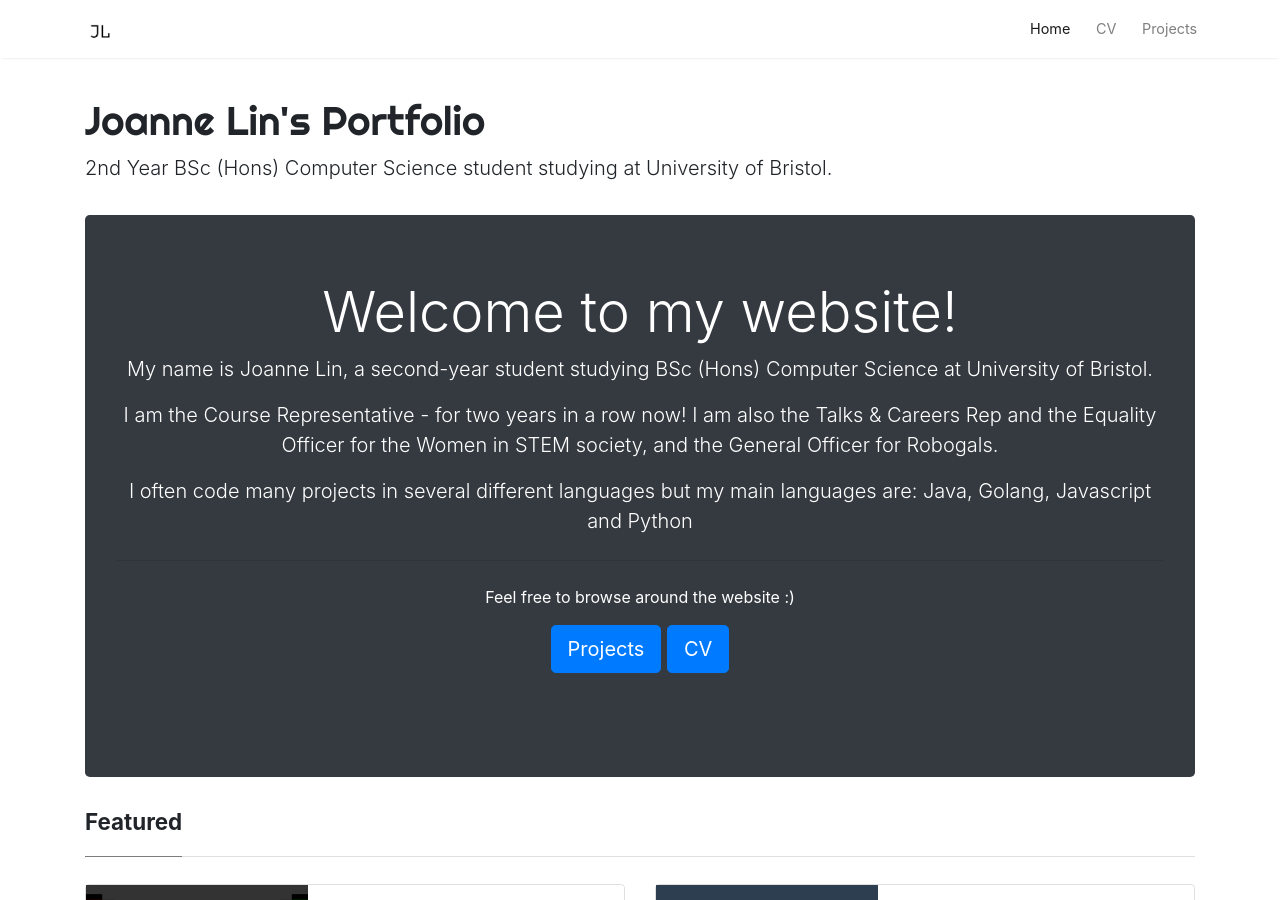
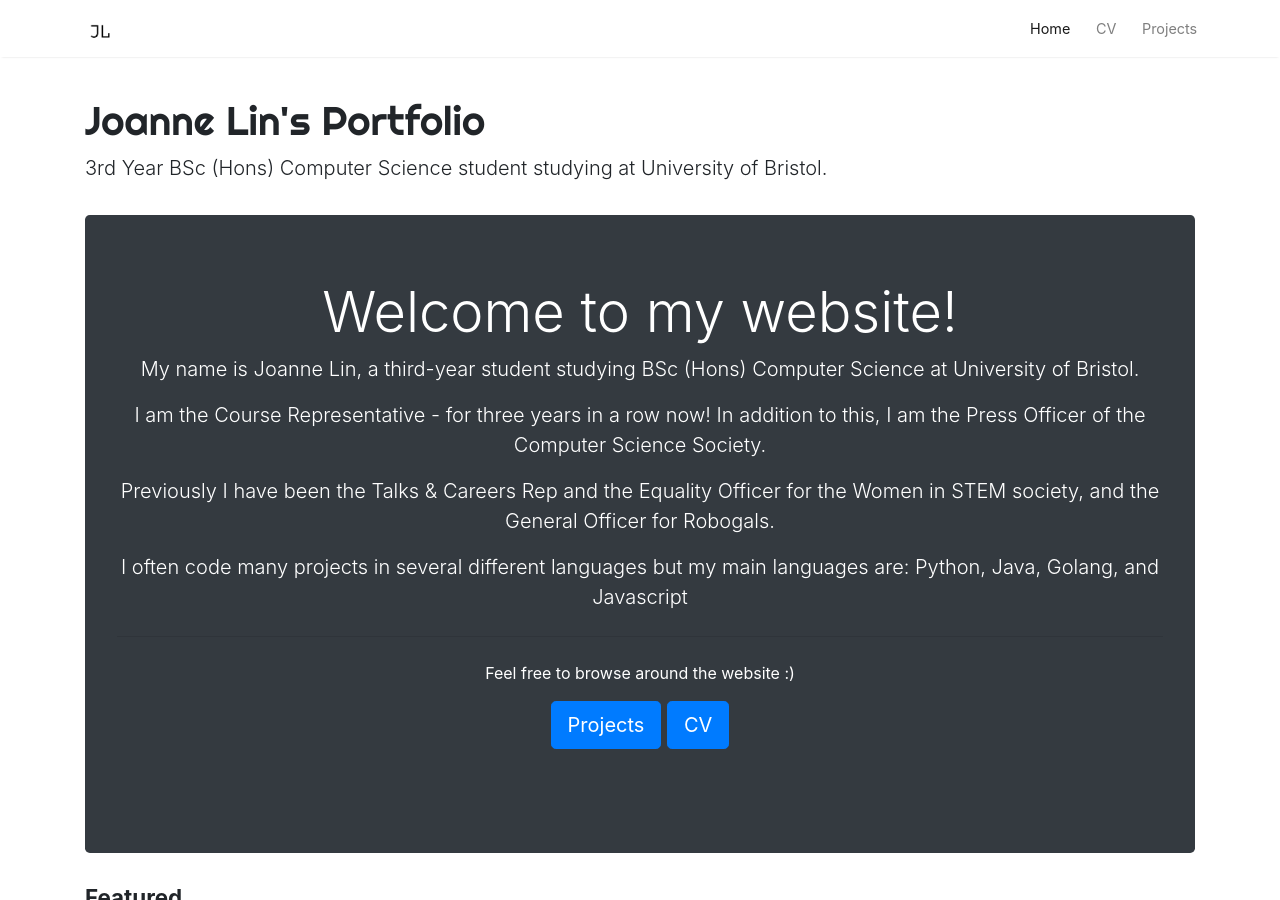
Before and after one commit to JoanneLin168/JoanneLin168.github.io, a Jekyll site: the page built from docs/index.html, in a window 1280 px wide and 900 px high. Built offline with Jekyll 4.4.1, drawn with Linux system fonts in a browser that asks for light colours; nearby versions of some CDN libraries; the list of posts is cut into pages by our own code; some of the changed text lies outside the part shown.

Commit message:
Updated to 3rd year

```diff
--- a/docs/_config.yml
+++ b/docs/_config.yml
@@ -1,7 +1,7 @@
 # Site
 name: "Joanne Lin's Portfolio"
 title: "Joanne Lin"
-description: "2nd Year BSc (Hons) Computer Science student studying at University of Bristol."
+description: "3rd Year BSc (Hons) Computer Science student studying at University of Bristol."
 logo: 'assets/images/logo/logo_black.png'
 favicon: 'assets/images/logo/favicon.ico'
 baseurl: ""
--- a/docs/index.html
+++ b/docs/index.html
@@ -5,9 +5,10 @@ title: Home
 
 <div class="jumbotron text-white bg-dark text-center">
         <h1 class="display-4">Welcome to my website!</h1>
-        <p class="lead">My name is Joanne Lin, a second-year student studying BSc (Hons) Computer Science at University of Bristol.</p>
-        <p class="lead">I am the Course Representative - for two years in a row now! I am also the Talks & Careers Rep and the Equality Officer for the Women in STEM society, and the General Officer for Robogals.</p>
-        <p class="lead">I often code many projects in several different languages but my main languages are: Java, Golang, Javascript and Python</p>
+        <p class="lead">My name is Joanne Lin, a third-year student studying BSc (Hons) Computer Science at University of Bristol.</p>
+        <p class="lead">I am the Course Representative - for three years in a row now! In addition to this, I am the Press Officer of the Computer Science Society.</p>
+        <p class="lead">Previously I have been the Talks & Careers Rep and the Equality Officer for the Women in STEM society, and the General Officer for Robogals.</p>
+        <p class="lead">I often code many projects in several different languages but my main languages are: Python, Java, Golang, and Javascript</p>
         <hr class="my-4">
         <p>Feel free to browse around the website :)</p>
         <p class="lead">
@@ -51,21 +52,27 @@ title: Home
     <div class="u-center">
         <section class="skills">
             <div class="skill">
+                <h3 class="skill__type">Python</h3>
+                <div class="skill__outer-bar">
+                    <div class="skill__inner-bar skill__inner-bar--100"></div>
+                </div>
+            </div>
+            <div class="skill">
                 <h3 class="skill__type">Java</h3>
                 <div class="skill__outer-bar">
                     <div class="skill__inner-bar skill__inner-bar--100"></div>
                 </div>
             </div>
             <div class="skill">
-                <h3 class="skill__type">Python</h3>
+                <h3 class="skill__type">Golang</h3>
                 <div class="skill__outer-bar">
-                    <div class="skill__inner-bar skill__inner-bar--90"></div>
+                    <div class="skill__inner-bar skill__inner-bar--80"></div>
                 </div>
             </div>
             <div class="skill">
-                <h3 class="skill__type">Golang</h3>
+                <h3 class="skill__type">JavaScript</h3>
                 <div class="skill__outer-bar">
-                    <div class="skill__inner-bar skill__inner-bar--80"></div>
+                    <div class="skill__inner-bar skill__inner-bar--70"></div>
                 </div>
             </div>
             <div class="skill">
@@ -81,12 +88,6 @@ title: Home
                 </div>
             </div>
             <div class="skill">
-                <h3 class="skill__type">JavaScript</h3>
-                <div class="skill__outer-bar">
-                    <div class="skill__inner-bar skill__inner-bar--70"></div>
-                </div>
-            </div>
-            <div class="skill">
                 <h3 class="skill__type">HTML and CSS</h3>
                 <div class="skill__outer-bar">
                     <div class="skill__inner-bar skill__inner-bar--70"></div>
```
Also changed, not shown: 1 other file.
